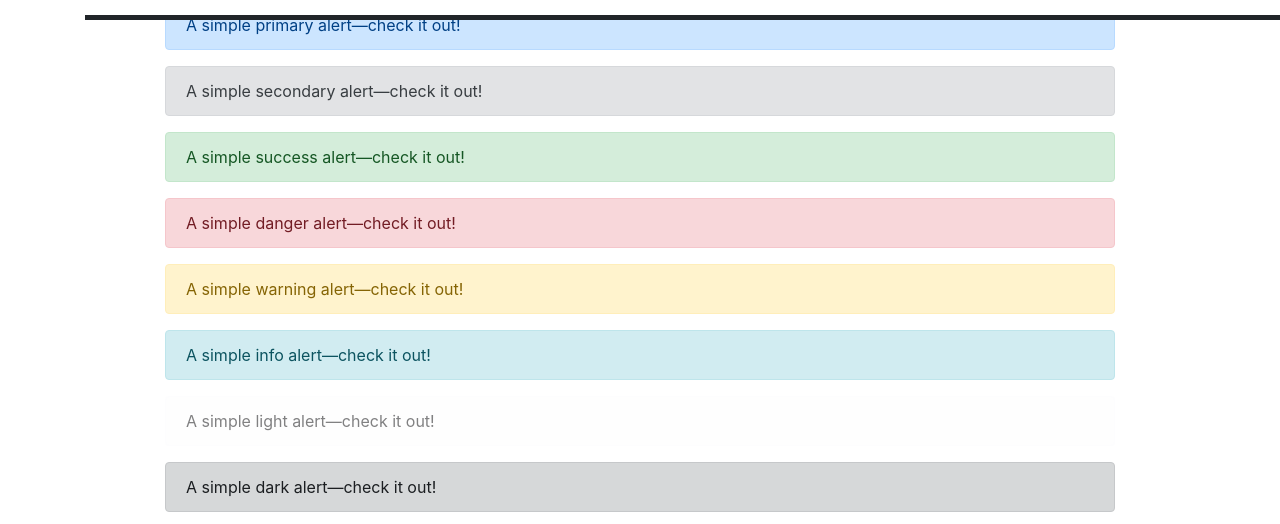
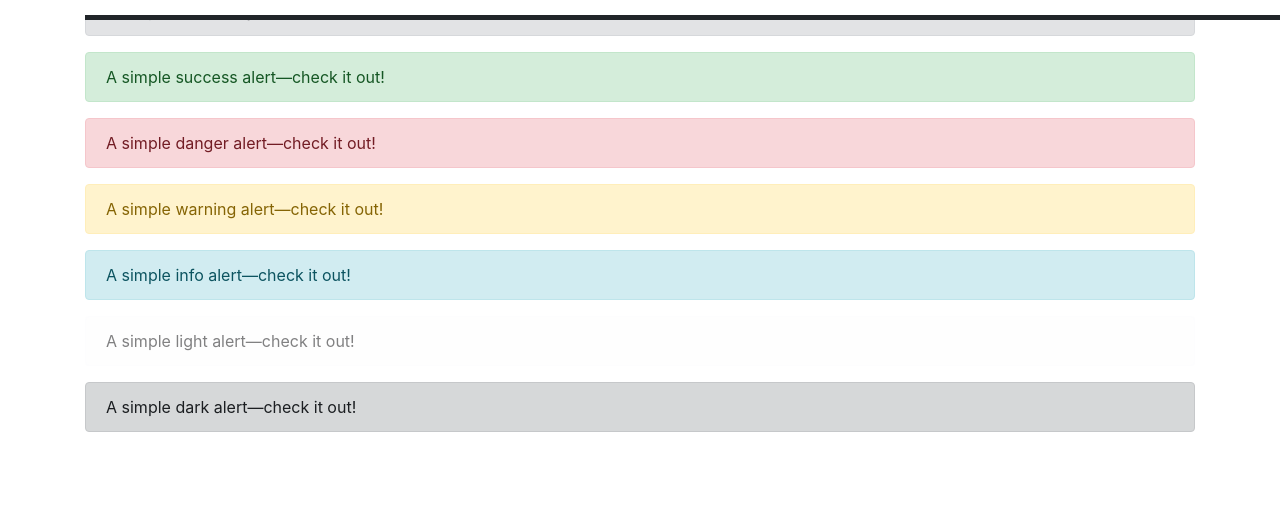
Before and after one commit to marleenheine/trial, a plain HTML site: page index.html in a window 1280 px wide. Shown: the part 80-604 px from the top of the page. Drawn offline with Linux system fonts and the light colour scheme; a web font is replaced by a local one.

Commit message:
Update index.html

```diff
--- a/index.html
+++ b/index.html
@@ -18,9 +18,7 @@
                 <a href="#zwei">Humanitarian</a>
                 <a href="#drei">Icon</a>
             </div>
-        </div>
-        <div class="content">
-            <div class="alert alert-primary" role="alert">
+        </div> <div class="alert alert-primary" role="alert">
   A simple primary alert—check it out!
 </div>
 <div class="alert alert-secondary" role="alert">
@@ -44,6 +42,8 @@
 <div class="alert alert-dark" role="alert">
   A simple dark alert—check it out!
 </div>
+        <div class="content">
+
 
             <div class="title">
                 <h1>Beyonce</h1>
```
